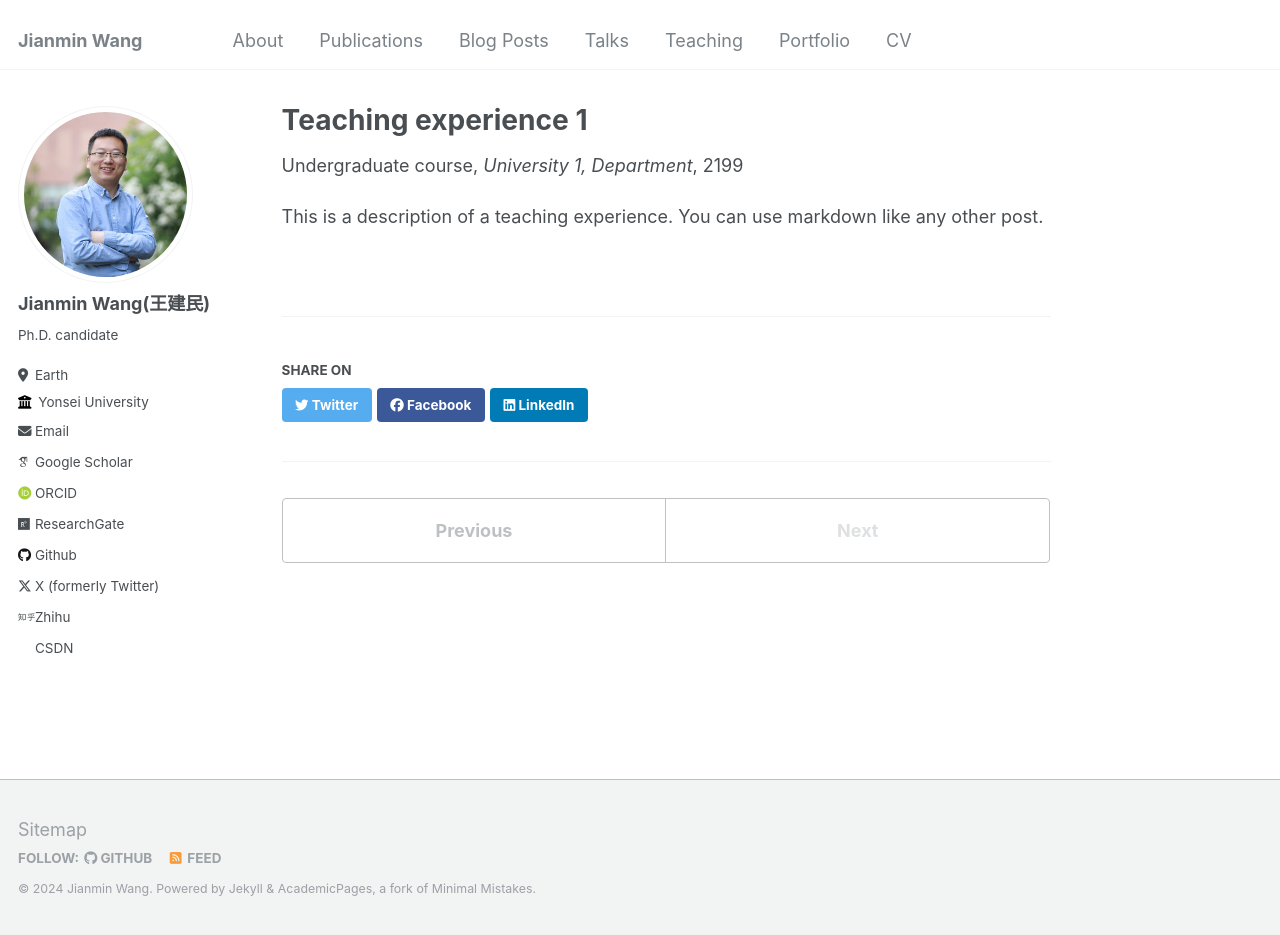
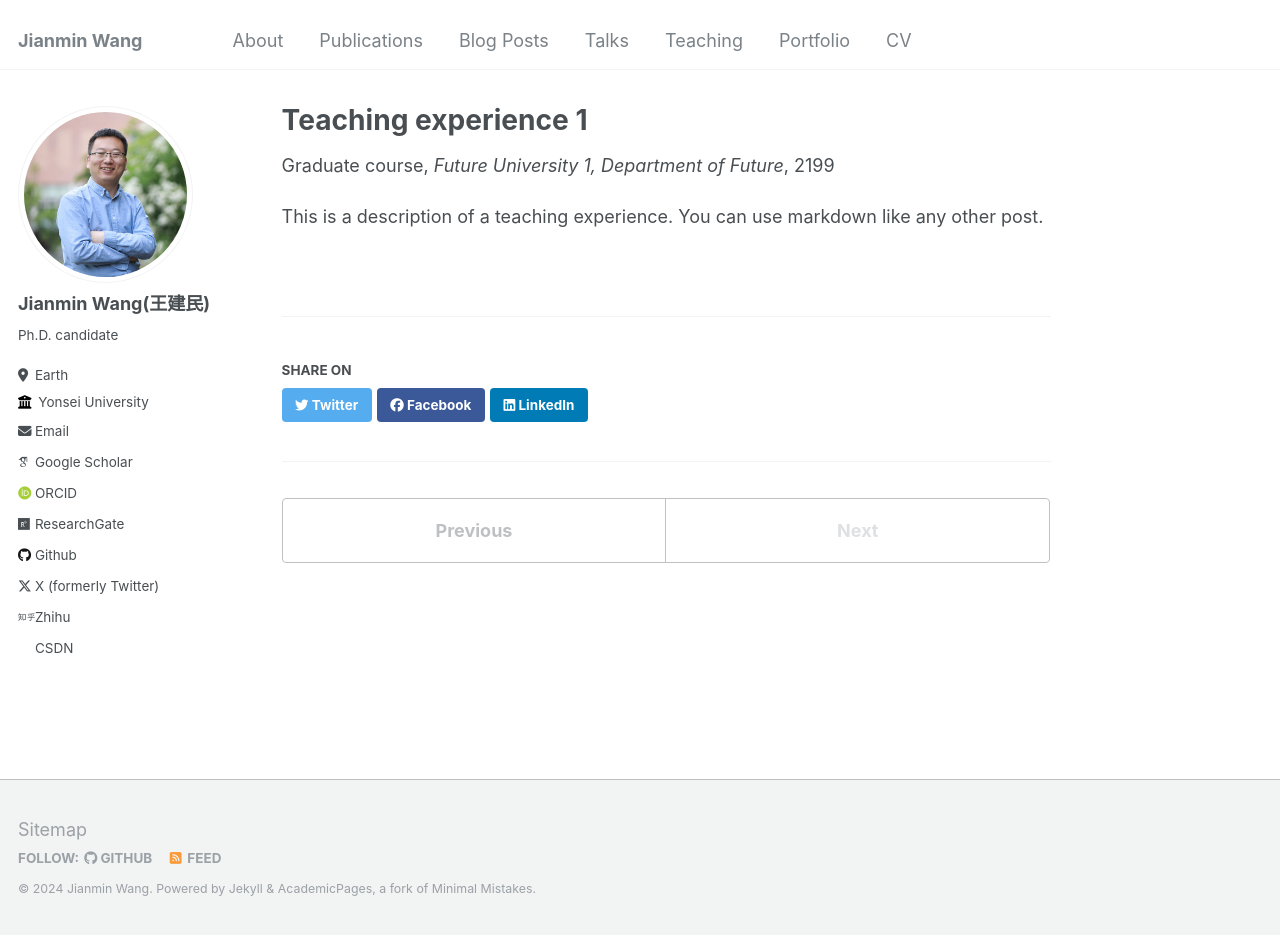
Before and after one commit to Jianmin2drugai/Jianmin2drugai.github.io, a Jekyll site: the page built from _teaching/2199-spring-teaching-1.md, in a window 1280 px wide and 935 px high. Built offline with Jekyll 4.4.1, drawn with Linux system fonts in a browser that asks for light colours; some web fonts are replaced.

Commit message:
Update 2199-spring-teaching-1.md

```diff
--- a/_teaching/2199-spring-teaching-1.md
+++ b/_teaching/2199-spring-teaching-1.md
@@ -1,9 +1,9 @@
 ---
 title: "Teaching experience 1"
 collection: teaching
-type: "Undergraduate course"
+type: "Graduate course"
 permalink: /teaching/2199-spring-teaching-1
-venue: "University 1, Department"
+venue: "Future University 1, Department of Future"
 date: 2199-01-01
 location: "City, Country"
 ---
```
